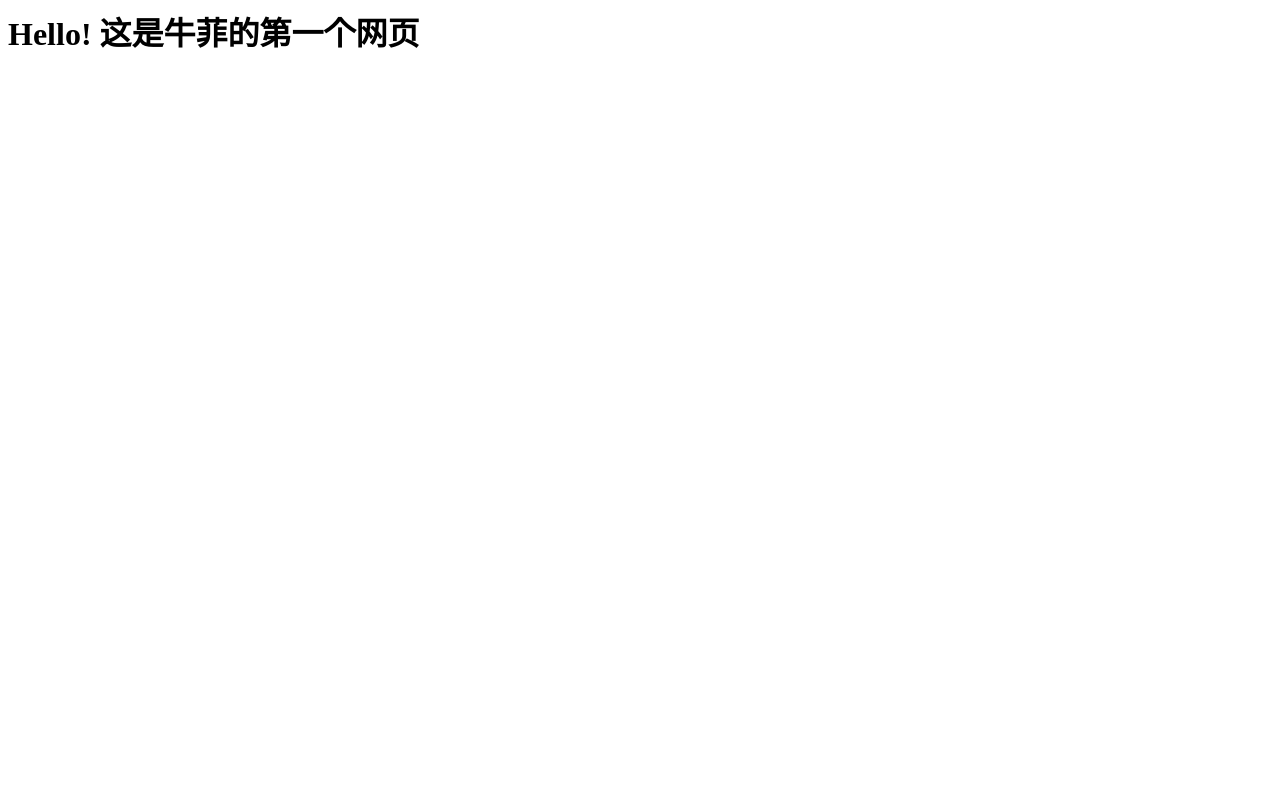
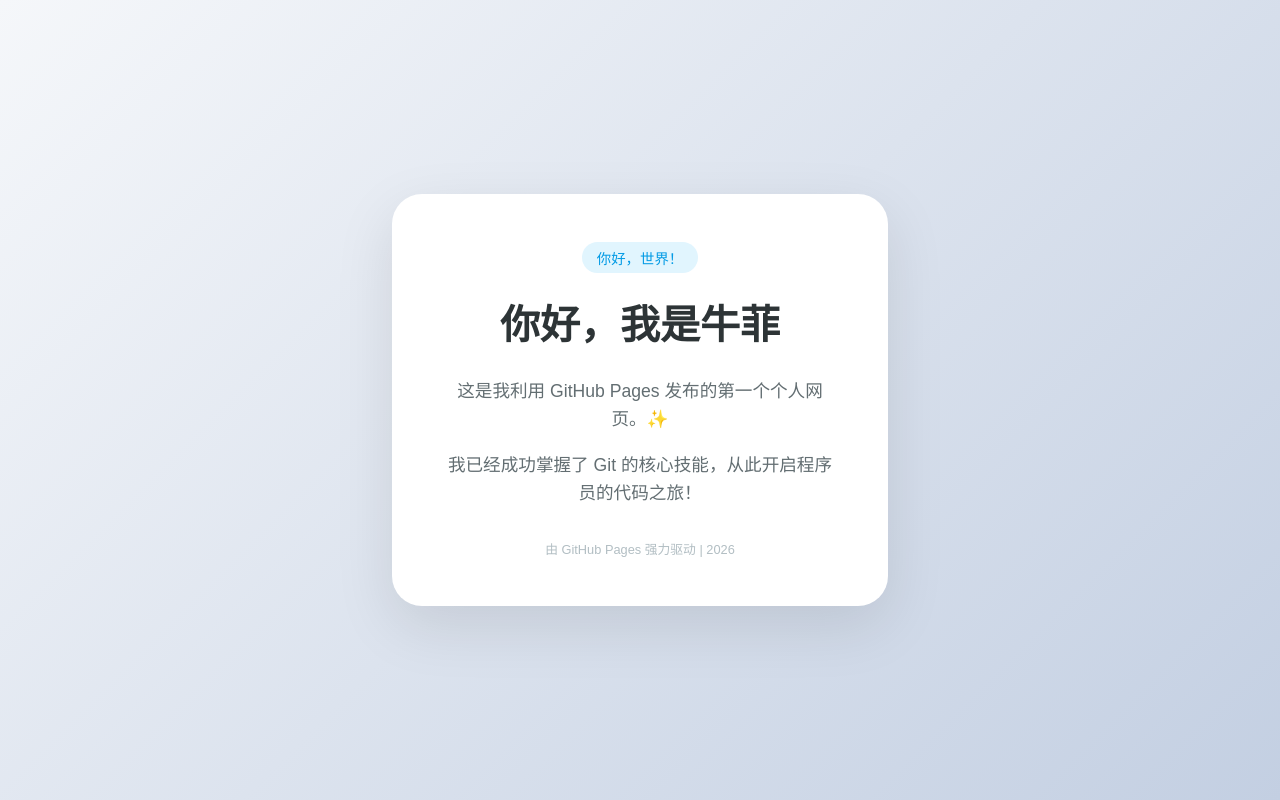
Before and after one commit to NiuFei-lab/NFdemo, a plain HTML site: page index.html in a window 1280 px wide. Drawn offline with Linux system fonts and the light colour scheme.

Commit message:
装修我的网页，让它更漂亮

```diff
--- a/index.html
+++ b/index.html
@@ -1 +1,50 @@
-<h1>Hello! 这是牛菲的第一个网页</h1>
+<!DOCTYPE html>
+<html lang="zh-CN">
+<head>
+    <meta charset="UTF-8">
+    <meta name="viewport" content="width=device-width, initial-scale=1.0">
+    <title>牛菲的第一个网页</title>
+    <style>
+        body {
+            background: linear-gradient(135deg, #f5f7fa 0%, #c3cfe2 100%);
+            height: 100vh;
+            margin: 0;
+            display: flex;
+            justify-content: center;
+            align-items: center;
+            font-family: 'PingFang SC', sans-serif;
+        }
+        .card {
+            background: white;
+            padding: 3rem;
+            border-radius: 30px;
+            box-shadow: 0 20px 60px rgba(0,0,0,0.1);
+            text-align: center;
+            max-width: 400px;
+            transition: transform 0.3s ease;
+        }
+        .card:hover { transform: translateY(-10px); }
+        h1 { color: #2d3436; margin-top: 0; font-size: 2.5rem; }
+        p { color: #636e72; font-size: 1.1rem; line-height: 1.6; }
+        .tag {
+            background: #e1f5fe;
+            color: #039be5;
+            padding: 5px 15px;
+            border-radius: 20px;
+            font-size: 0.9rem;
+            display: inline-block;
+            margin-bottom: 20px;
+        }
+        .footer { margin-top: 2rem; font-size: 0.8rem; color: #b2bec3; }
+    </style>
+</head>
+<body>
+    <div class="card">
+        <div class="tag">你好，世界！</div>
+        <h1>你好，我是牛菲</h1>
+        <p>这是我利用 GitHub Pages 发布的第一个个人网页。✨</p>
+        <p>我已经成功掌握了 Git 的核心技能，从此开启程序员的代码之旅！</p>
+        <div class="footer">由 GitHub Pages 强力驱动 | 2026</div>
+    </div>
+</body>
+</html>
```
